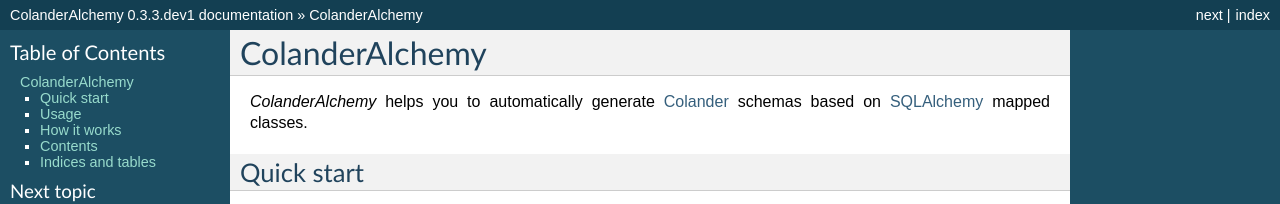
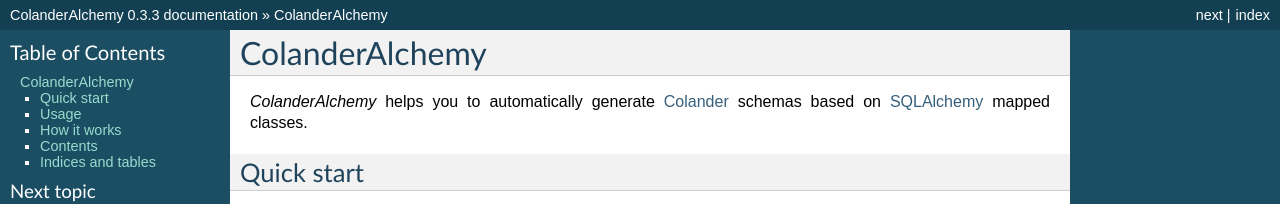
Before and after one commit to stefanofontanelli/ColanderAlchemy, a Sphinx documentation site: the page built from docs/source/index.rst, in a window 1280 px wide and 900 px high. Shown: the top 204 px of the window. Built offline with Sphinx 7.4.7, drawn with Linux system fonts in a browser that asks for light colours; some of the changed text lies outside the part shown.

Commit message:
release 0.3.3

```diff
--- a/CHANGES.rst
+++ b/CHANGES.rst
@@ -1,7 +1,7 @@
 Change Log
 ==========
 
-0.3.3 (unreleased)
+0.3.3 (2015-07-20)
 ------------------
 
 - Allow recursive schema creation (PR `#81 <https://github.com/stefanofontanelli/ColanderAlchemy/pull/81>`_).
--- a/docs/source/conf.py
+++ b/docs/source/conf.py
@@ -50,7 +50,7 @@
 # The short X.Y version.
 version = '0.3'
 # The full version, including alpha/beta/rc tags.
-release = '0.3.3.dev1'
+release = '0.3.3'
 
 # The language for content autogenerated by Sphinx. Refer to documentation
 # for a list of supported languages.
--- a/setup.py
+++ b/setup.py
@@ -9,7 +9,7 @@
 import sys
 from setuptools import setup, find_packages
 
-version = '0.3.3.dev1'
+version = '0.3.3'
 
 here = os.path.abspath(os.path.dirname(__file__))
 README = open(os.path.join(here, 'README.rst')).read()
```
Also changed, not shown: 1 other file.
